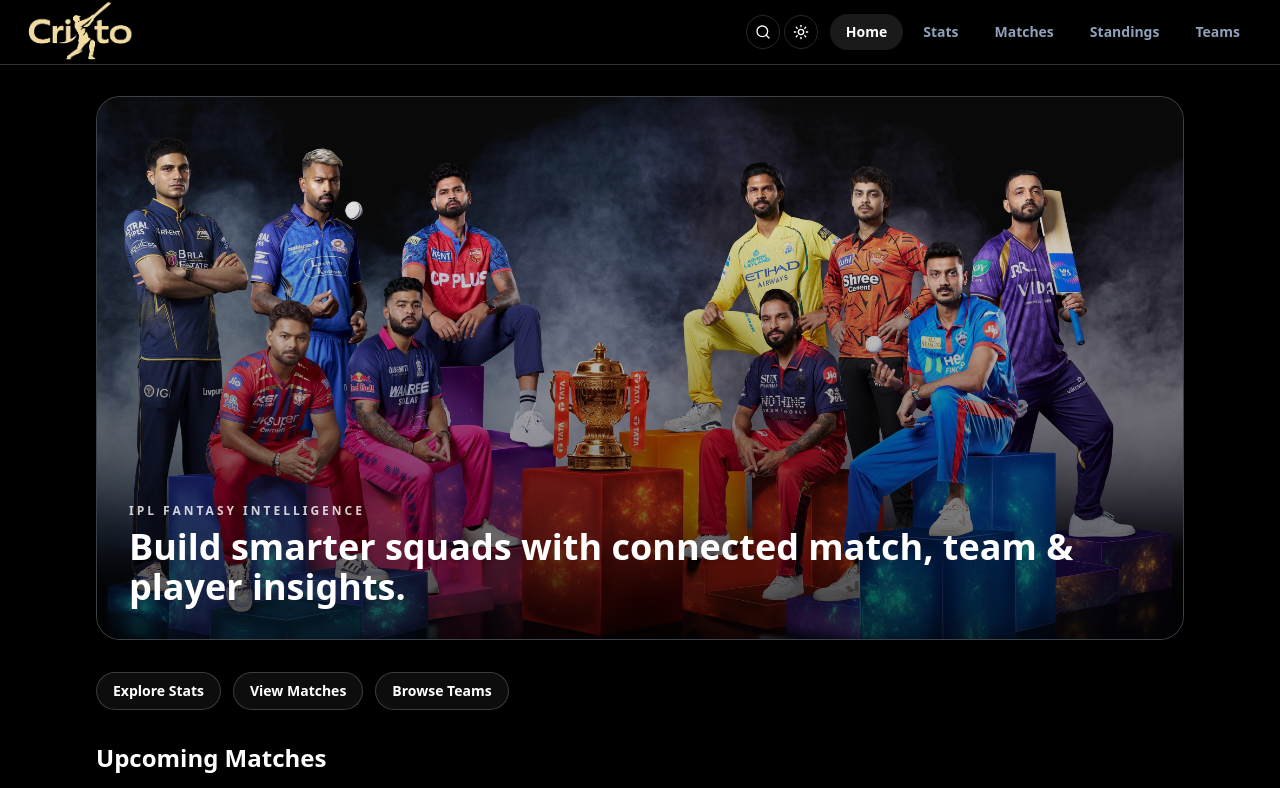
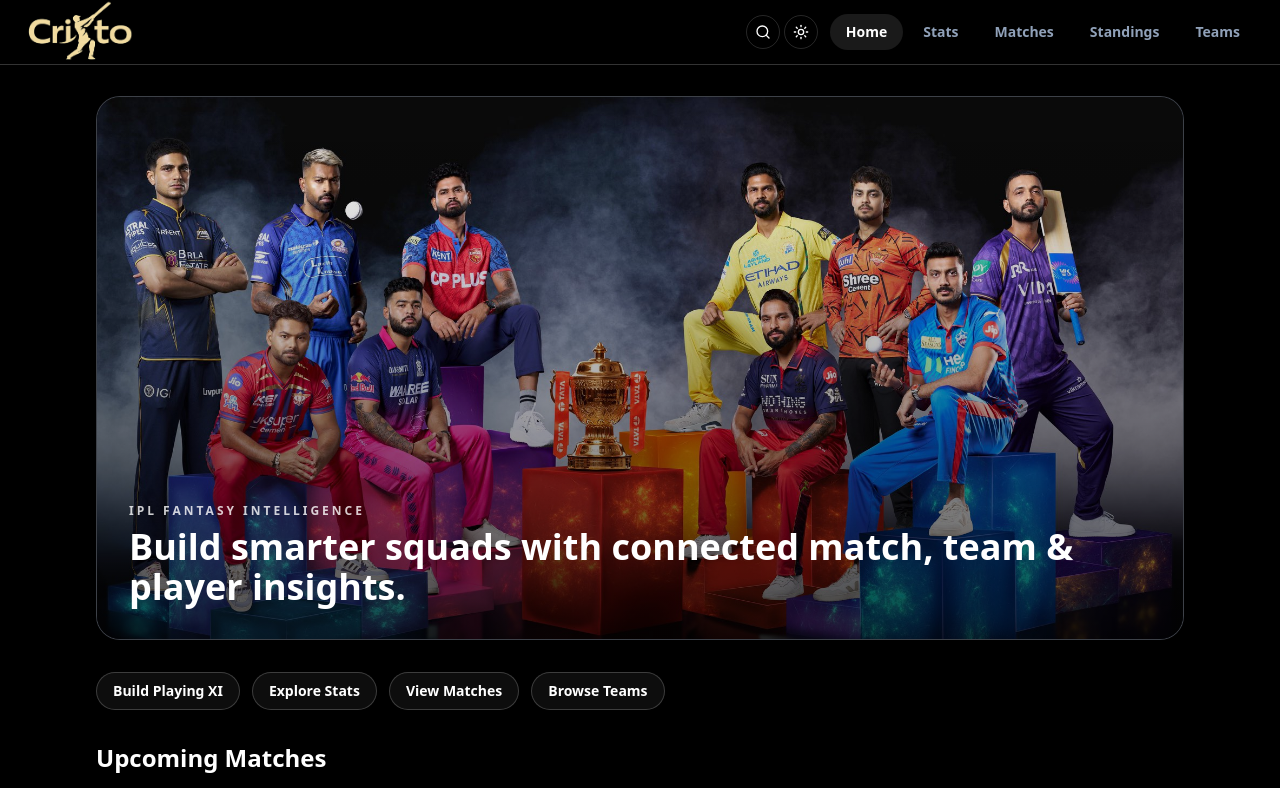
Before and after one commit to gokulrao27/ipl_fantasy_builder, a React (Vite) app: page / in a window 1280 px wide. Shown: the top 788 px of the page. Built offline with nearby package versions, Linux system fonts and the light colour scheme.

Commit message:
Add quick Build XI flow and auto-default latest team XI

```diff
--- a/src/App.tsx
+++ b/src/App.tsx
@@ -11,6 +11,48 @@
 
 const SAVED_XI_KEY = 'ipl-builder-saved-xis';
 const FANTASY_XI_KEY = 'ipl-builder-fantasy-xis';
+
+const createDefaultSavedXIs = (): Record<string, SavedXI> => {
+    const latestCompletedByTeam = new Map<string, Match>();
+    const completedMatches = schedule
+        .filter((match) => match.status === 'completed' && match.completedDetails)
+        .sort((a, b) => b.date.localeCompare(a.date));
+
+    completedMatches.forEach((match) => {
+        if (!latestCompletedByTeam.has(match.team1)) latestCompletedByTeam.set(match.team1, match);
+        if (!latestCompletedByTeam.has(match.team2)) latestCompletedByTeam.set(match.team2, match);
+    });
+
+    const defaults: Record<string, SavedXI> = {};
+
+    teams.forEach((team) => {
+        const match = latestCompletedByTeam.get(team.id);
+        if (!match?.completedDetails) {
+            defaults[team.id] = { playing11: [], impactPlayer: null };
+            return;
+        }
+
+        const innings = match.completedDetails.innings.find((inning) => inning.teamId === team.id);
+        if (!innings) {
+            defaults[team.id] = { playing11: [], impactPlayer: null };
+            return;
+        }
+
+        const xiNames = [...innings.batters.map((b) => b.name), ...innings.didNotBat]
+            .filter((name, index, arr) => arr.indexOf(name) === index)
+            .slice(0, 11);
+
+        const playing11 = xiNames
+            .map((name) => team.players.find((player) => player.name === name))
+            .filter((player): player is Player => Boolean(player));
+
+        const impactPlayer = team.players.find((player) => !playing11.some((p) => p.id === player.id)) || null;
+
+        defaults[team.id] = { playing11, impactPlayer };
+    });
+
+    return defaults;
+};
 
 const safeReadStorage = <T,>(key: string, fallback: T): T => {
     if (typeof window === 'undefined') return fallback;
@@ -142,7 +184,11 @@
     const [selectedTeam, setSelectedTeam] = useState<Team | null>(null);
     const [playing11, setPlaying11] = useState<Player[]>([]);
     const [impactPlayer, setImpactPlayer] = useState<Player | null>(null);
-    const [savedXIs, setSavedXIs] = useState<Record<string, SavedXI>>(() => safeReadStorage(SAVED_XI_KEY, {}));
+    const [savedXIs, setSavedXIs] = useState<Record<string, SavedXI>>(() => {
+        const defaults = createDefaultSavedXIs();
+        const stored = safeReadStorage<Record<string, SavedXI>>(SAVED_XI_KEY, {});
+        return { ...defaults, ...stored };
+    });
     const [selectedMatch, setSelectedMatch] = useState<Match | null>(null);
     const [fantasyXI, setFantasyXI] = useState<Record<string, Player[]>>(() => safeReadStorage(FANTASY_XI_KEY, {}));
     const [showBuilderRoster, setShowBuilderRoster] = useState(false);
@@ -369,7 +415,7 @@
                                     whileHover={{ scale: 1.03, y: -5 }}
                                     whileTap={{ scale: 0.98 }}
                                     key={team.id}
-                                    onClick={() => handleTeamSelect(team)}
+                                    onClick={() => handleTeamSelect(team, 'builder')}
                                     className={`relative overflow-hidden rounded-2xl sm:rounded-3xl p-4 sm:p-8 text-left transition-all duration-300 group border border-white/25 shadow-2xl bg-gradient-to-br ${team.gradient}`}
                                 >
                                     <div className="absolute inset-0 bg-black/20 group-hover:bg-transparent transition-colors duration-300" />
@@ -658,7 +704,7 @@
                                                         <h4 className={`font-black mb-2 ${isDark ? 'text-white' : 'text-slate-900'}`}>Teams</h4>
                                                         <div className="space-y-2">
                                                             {searchResults.teams.map((team) => (
-                                                                <button key={`search-team-${team.id}`} onClick={() => handleTeamSelect(team, 'squad', 'schedule')} className={`w-full text-left rounded-xl border px-3 py-2 flex items-center gap-3 ${isDark ? 'border-white/20 bg-black/20 text-slate-200' : 'border-black/20 bg-slate-50 text-slate-800'}`}>
+                                                                <button key={`search-team-${team.id}`} onClick={() => handleTeamSelect(team, 'builder', 'schedule')} className={`w-full text-left rounded-xl border px-3 py-2 flex items-center gap-3 ${isDark ? 'border-white/20 bg-black/20 text-slate-200' : 'border-black/20 bg-slate-50 text-slate-800'}`}>
                                                                     <img src={team.logoUrl} alt={team.shortName} className="w-8 h-8 object-contain" />
                                                                     <span className="font-bold">{team.name}</span>
                                                                 </button>
@@ -701,6 +747,7 @@
 
                                     <section className="flex flex-wrap gap-2 sm:gap-3">
                                         {[
+                                            { label: 'Build Playing XI', action: () => setCurrentScreen('teams') },
                                             { label: 'Explore Stats', action: () => setCurrentScreen('stats') },
                                             { label: 'View Matches', action: () => setCurrentScreen('schedule_list') },
                                             { label: 'Browse Teams', action: () => setCurrentScreen('teams') },
```
